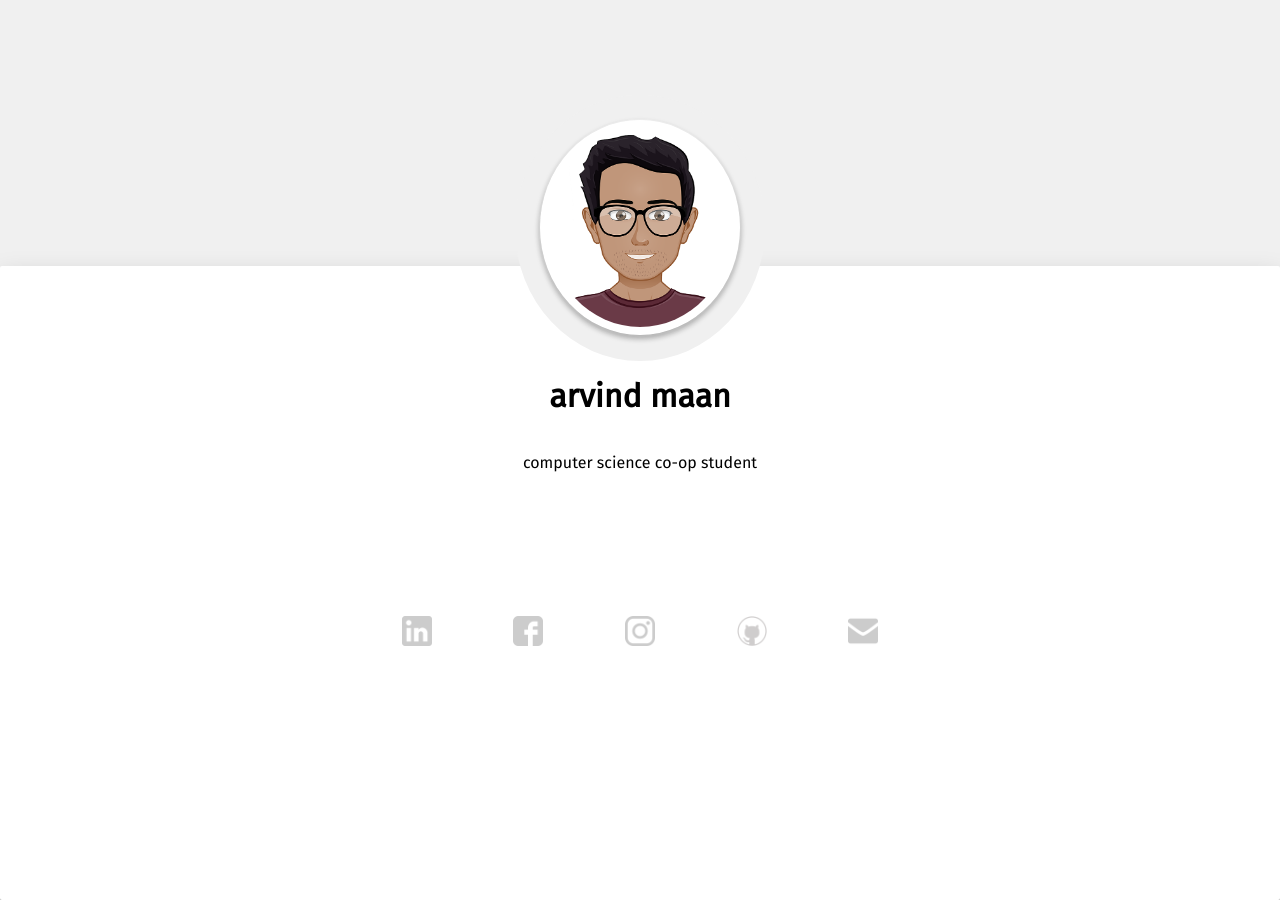
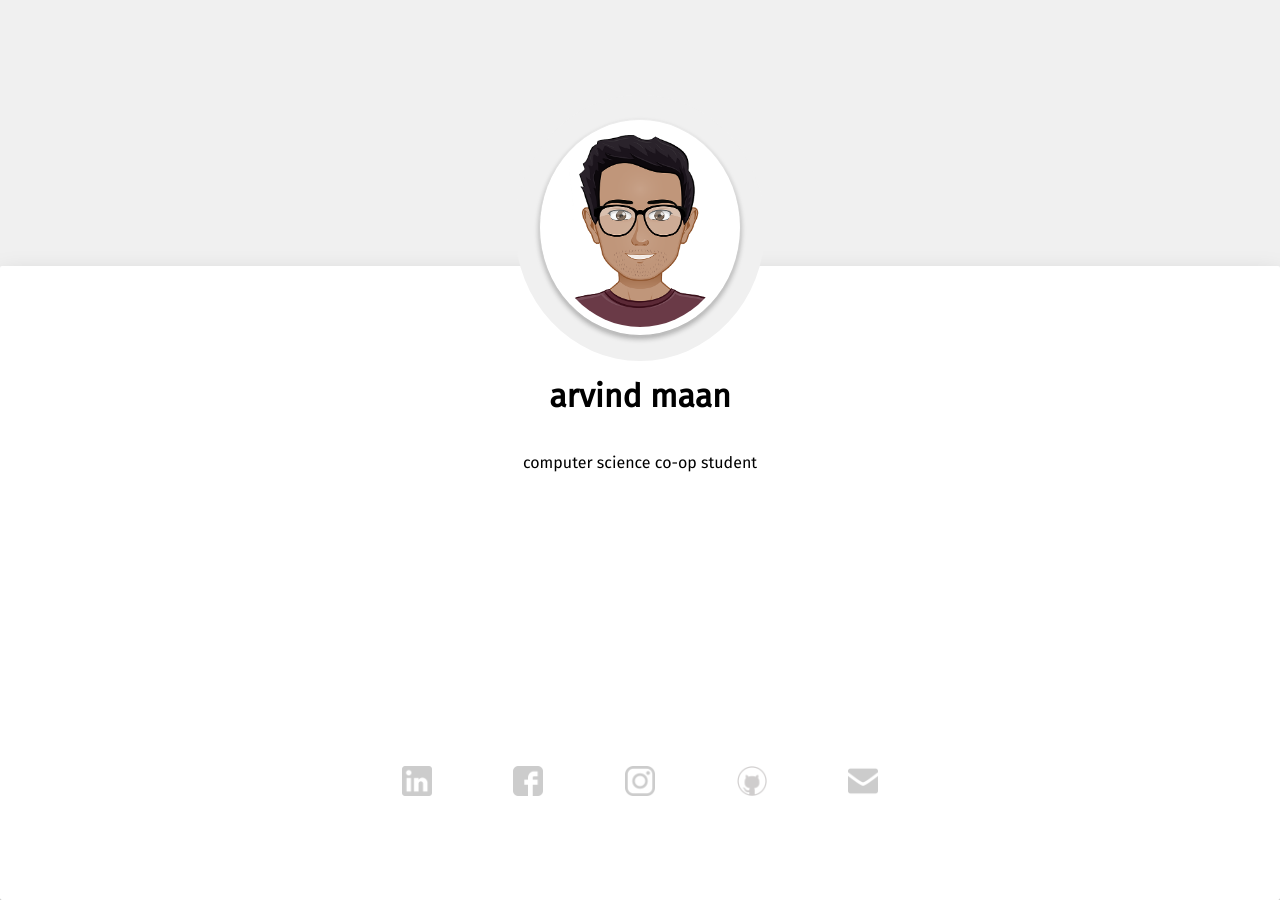
Before and after one commit to Arvind-Maan/arvind-maan.github.io, a Jekyll site: the page built from index.html, in a window 1280 px wide. Built offline with Jekyll 4.4.1, drawn with Linux system fonts in a browser that asks for light colours.

Commit message:
Changing Social Media Location

```diff
--- a/_layouts/default.html
+++ b/_layouts/default.html
@@ -19,9 +19,9 @@
     <div class="content-box">
       <h1 class= "title">{{ page.title | downcase }}</h1>
       <p class= "description">{{ page.description | downcase }}</p>
-      <div class="content-row">
-        {% include icons.html %}
-      </div>
+    </div>
+    <div class="content-row">
+      {% include icons.html %}
     </div>
   </div>
   </div>
--- a/_sass/main.scss
+++ b/_sass/main.scss
@@ -72,8 +72,10 @@ body {
 }
 
 .content-row {
+  position: absolute;
   width: 50%;
-  padding-top: 10%;
+  bottom: 100px;
+  background: #ffffff;
   display: flex;
   flex-direction: row;
   justify-content: space-evenly;
```
Also changed, not shown: 3 other files.
